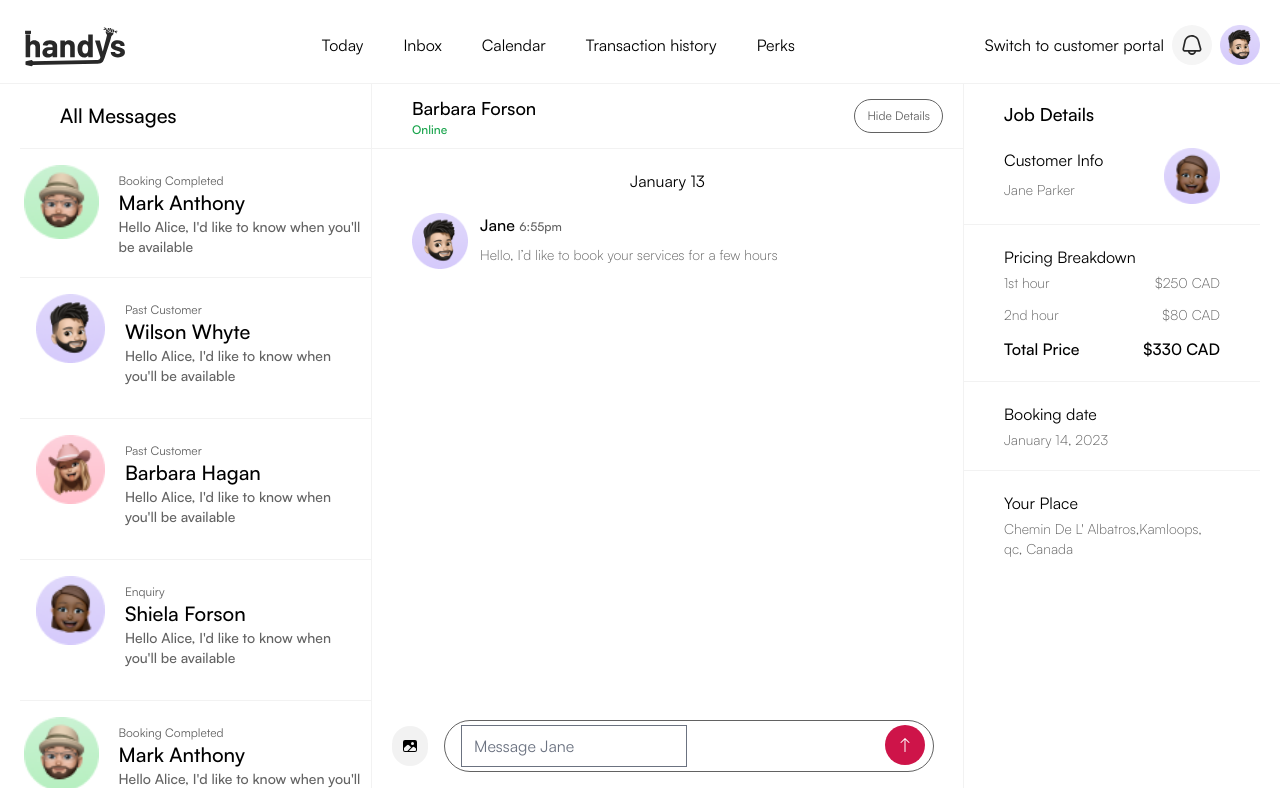
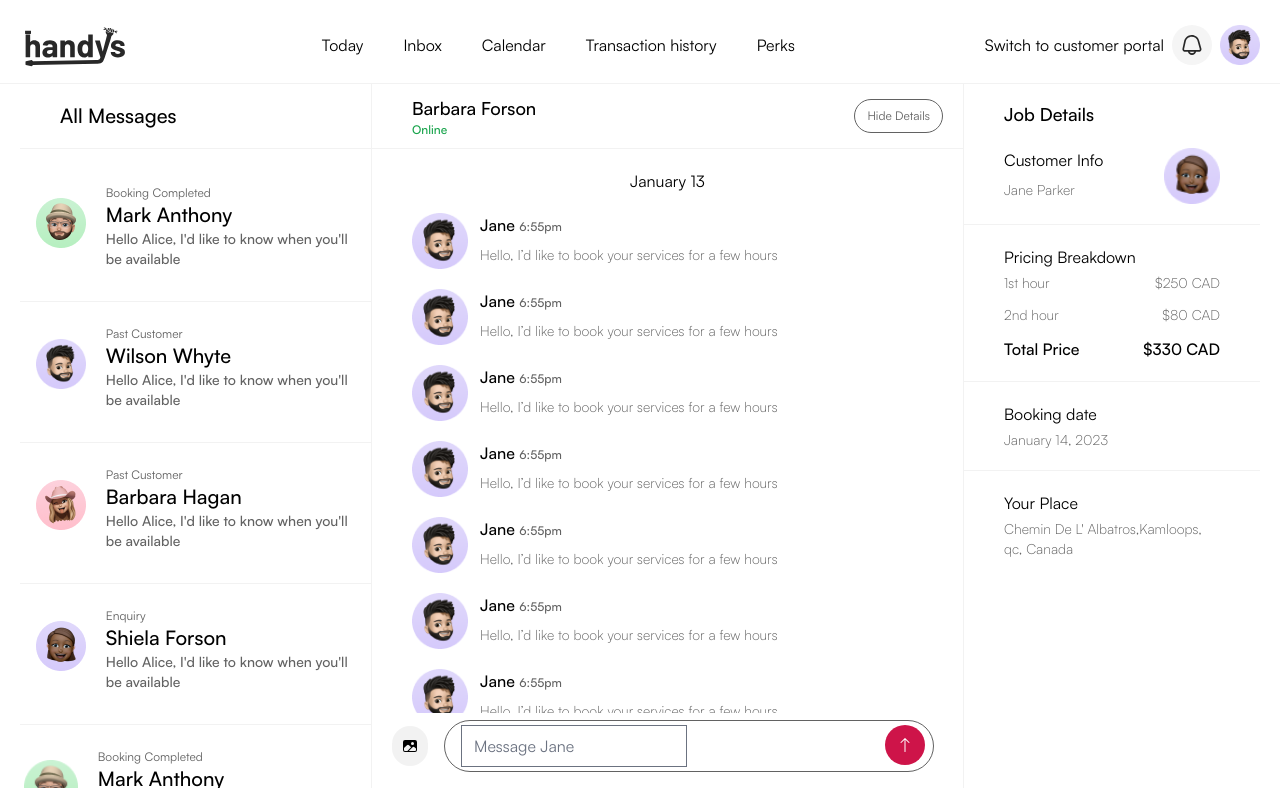
Before and after one commit to Handys-Inc/mvp-provider-portal, a React (Create React App) app: page /inbox in a window 1280 px wide. Built offline with nearby package versions, Linux system fonts and the light colour scheme.

Commit message:
message view fixes

```diff
--- a/src/app/Messaging/Messages.js
+++ b/src/app/Messaging/Messages.js
@@ -13,7 +13,7 @@ function Messages() {
       {/* Mobile Screens */}
       <div className="block md:hidden">
         <MobileInbox />
-        </div>
+      </div>
 
       {/* Desktop */}
       {/* Selector Pane */}
@@ -21,7 +21,7 @@ function Messages() {
         <div className="w-[22rem] border-r border-r-faintGray">
           <Selector />
         </div>
-        <div className="flex flex-1">
+        <div className="flex h-[88vh] flex-1">
           <div
             className={`${
               details ? "w-2/3 border-r border-r-faintGray" : "w-full"
--- a/src/app/Messaging/components/MessageView.js
+++ b/src/app/Messaging/components/MessageView.js
@@ -34,10 +34,114 @@ function MessageView({ setDetails, details }) {
       <RawBorder />
 
       {/* Actual Messages */}
-      <div className="w-full text-center mt-5">
+      <div className=" h-[68vh] overflow-y-scroll w-full text-center mt-5">
         <p>January 13</p>
 
         {/* Message Item */}
+        <div className="flex gap-3 justify-start px-10 my-5">
+          <div className="">
+            <img className="w-14" src={profile} alt="provider" />
+          </div>
+          <div className="text-left w-3/5">
+            <h3 className="font-semibold text-base">
+              Jane <span className="text-xs text-gray">6:55pm</span>
+            </h3>
+            <p className="text-gray text-sm font-light mt-2">
+              Hello, I’d like to book your services for a few hours
+            </p>
+          </div>
+        </div>
+        <div className="flex gap-3 justify-start px-10 my-5">
+          <div className="">
+            <img className="w-14" src={profile} alt="provider" />
+          </div>
+          <div className="text-left w-3/5">
+            <h3 className="font-semibold text-base">
+              Jane <span className="text-xs text-gray">6:55pm</span>
+            </h3>
+            <p className="text-gray text-sm font-light mt-2">
+              Hello, I’d like to book your services for a few hours
+            </p>
+          </div>
+        </div>
+        <div className="flex gap-3 justify-start px-10 my-5">
+          <div className="">
+            <img className="w-14" src={profile} alt="provider" />
+          </div>
+          <div className="text-left w-3/5">
+            <h3 className="font-semibold text-base">
+              Jane <span className="text-xs text-gray">6:55pm</span>
+            </h3>
+            <p className="text-gray text-sm font-light mt-2">
+              Hello, I’d like to book your services for a few hours
+            </p>
+          </div>
+        </div>
+        <div className="flex gap-3 justify-start px-10 my-5">
+          <div className="">
+            <img className="w-14" src={profile} alt="provider" />
+          </div>
+          <div className="text-left w-3/5">
+            <h3 className="font-semibold text-base">
+              Jane <span className="text-xs text-gray">6:55pm</span>
+            </h3>
+            <p className="text-gray text-sm font-light mt-2">
+              Hello, I’d like to book your services for a few hours
+            </p>
+          </div>
+        </div>
+        <div className="flex gap-3 justify-start px-10 my-5">
+          <div className="">
+            <img className="w-14" src={profile} alt="provider" />
+          </div>
+          <div className="text-left w-3/5">
+            <h3 className="font-semibold text-base">
+              Jane <span className="text-xs text-gray">6:55pm</span>
+            </h3>
+            <p className="text-gray text-sm font-light mt-2">
+              Hello, I’d like to book your services for a few hours
+            </p>
+          </div>
+        </div>
+        <div className="flex gap-3 justify-start px-10 my-5">
+          <div className="">
+            <img className="w-14" src={profile} alt="provider" />
+          </div>
+          <div className="text-left w-3/5">
+            <h3 className="font-semibold text-base">
+              Jane <span className="text-xs text-gray">6:55pm</span>
+            </h3>
+            <p className="text-gray text-sm font-light mt-2">
+              Hello, I’d like to book your services for a few hours
+            </p>
+          </div>
+        </div>
+        <div className="flex gap-3 justify-start px-10 my-5">
+          <div className="">
+            <img className="w-14" src={profile} alt="provider" />
+          </div>
+          <div className="text-left w-3/5">
+            <h3 className="font-semibold text-base">
+              Jane <span className="text-xs text-gray">6:55pm</span>
+            </h3>
+            <p className="text-gray text-sm font-light mt-2">
+              Hello, I’d like to book your services for a few hours
+            </p>
+          </div>
+        </div>
+        <div className="flex gap-3 justify-start px-10 my-5">
+          <div className="">
+            <img className="w-14" src={profile} alt="provider" />
+          </div>
+          <div className="text-left w-3/5">
+            <h3 className="font-semibold text-base">
+              Jane <span className="text-xs text-gray">6:55pm</span>
+            </h3>
+            <p className="text-gray text-sm font-light mt-2">
+              Hello, I’d like to book your services for a few hours
+            </p>
+          </div>
+        </div>
         <div className="flex gap-3 justify-start px-10 my-5">
           <div className="">
             <img className="w-14" src={profile} alt="provider" />
--- a/src/app/Messaging/components/Selector.js
+++ b/src/app/Messaging/components/Selector.js
@@ -2,9 +2,9 @@ import React from "react";
 import RawBorder from "../../../components/Border/RawBorder";
 
 import profile from "../../../assets/images/profile.png";
-import john from '../../../assets/sample/john.png'
-import jane from '../../../assets/sample/jane.png'
-import shiela from '../../../assets/sample/shiela.png'
+import john from "../../../assets/sample/john.png";
+import jane from "../../../assets/sample/jane.png";
+import shiela from "../../../assets/sample/shiela.png";
 
 function Selector() {
   return (
@@ -17,9 +17,9 @@ function Selector() {
       <RawBorder />
 
       {/* Message selected */}
-      <div className="flex gap-5 p-3cursor-pointer mb-5 rounded-2xl m-1 mt-4">
+      <div className="flex gap-5 items-center  p-3 cursor-pointer mb-5 rounded-2xl m-1 mt-4">
         <div>
-          <img className="w-24" src={john} alt="provider" />
+          <img className="w-16" src={john} alt="provider" />
         </div>
         <div className="text-left">
           <div className="text-gray mt-2 flex text-xs gap-2 items-center">
@@ -33,9 +33,9 @@ function Selector() {
       </div>
       <RawBorder />
       {/* 2 */}
-      <div className="flex gap-5 p-3  cursor-pointer mb-5 rounded-2xl m-1">
+      <div className="flex gap-5 items-center p-3  cursor-pointer mb-5 rounded-2xl m-1">
         <div>
-          <img className="w-24" src={profile} alt="provider" />
+          <img className="w-16" src={profile} alt="provider" />
         </div>
         <div className="text-left">
           <div className="text-gray mt-2 flex text-xs gap-2 items-center">
@@ -49,9 +49,9 @@ function Selector() {
       </div>
       <RawBorder />
       {/* 3 */}
-      <div className="flex gap-5 p-3  cursor-pointer mb-5 rounded-2xl m-1">
+      <div className="flex gap-5 items-center p-3  cursor-pointer mb-5 rounded-2xl m-1">
         <div>
-          <img className="w-24" src={shiela} alt="provider" />
+          <img className="w-16" src={shiela} alt="provider" />
         </div>
         <div className="text-left">
           <div className="text-gray mt-2 flex text-xs gap-2 items-center">
@@ -65,9 +65,9 @@ function Selector() {
       </div>
       <RawBorder />
       {/* 4 */}
-      <div className="flex gap-5 p-3  cursor-pointer mb-5 rounded-2xl m-1">
+      <div className="flex gap-5 items-center p-3  cursor-pointer mb-5 rounded-2xl m-1">
         <div>
-          <img className="w-24" src={jane} alt="provider" />
+          <img className="w-16" src={jane} alt="provider" />
         </div>
         <div className="text-left">
           <div className="text-gray mt-2 flex text-xs gap-2 items-center">
@@ -81,9 +81,9 @@ function Selector() {
       </div>
       <RawBorder />
       {/* Message selected */}
-      <div className="flex gap-5 p-3cursor-pointer mb-5 rounded-2xl m-1 mt-4">
+      <div className="flex gap-5 items-center p-3cursor-pointer mb-5 rounded-2xl m-1 mt-4">
         <div>
-          <img className="w-24" src={john} alt="provider" />
+          <img className="w-16" src={john} alt="provider" />
         </div>
         <div className="text-left">
           <div className="text-gray mt-2 flex text-xs gap-2 items-center">
@@ -97,9 +97,9 @@ function Selector() {
       </div>
       <RawBorder />
       {/* 2 */}
-      <div className="flex gap-5 p-3  cursor-pointer mb-5 rounded-2xl m-1">
+      <div className="flex gap-5 items-center p-3  cursor-pointer mb-5 rounded-2xl m-1">
         <div>
-          <img className="w-24" src={profile} alt="provider" />
+          <img className="w-16" src={profile} alt="provider" />
         </div>
         <div className="text-left">
           <div className="text-gray mt-2 flex text-xs gap-2 items-center">
@@ -113,9 +113,9 @@ function Selector() {
       </div>
       <RawBorder />
       {/* 3 */}
-      <div className="flex gap-5 p-3  cursor-pointer mb-5 rounded-2xl m-1">
+      <div className="flex gap-5 items-center p-3  cursor-pointer mb-5 rounded-2xl m-1">
         <div>
-          <img className="w-24" src={shiela} alt="provider" />
+          <img className="w-16" src={shiela} alt="provider" />
         </div>
         <div className="text-left">
           <div className="text-gray mt-2 flex text-xs gap-2 items-center">
@@ -129,9 +129,9 @@ function Selector() {
       </div>
       <RawBorder />
       {/* 4 */}
-      <div className="flex gap-5 p-3  cursor-pointer mb-5 rounded-2xl m-1">
+      <div className="flex gap-5 items-center p-3  cursor-pointer mb-5 rounded-2xl m-1">
         <div>
-          <img className="w-24" src={jane} alt="provider" />
+          <img className="w-16" src={jane} alt="provider" />
         </div>
         <div className="text-left">
           <div className="text-gray mt-2 flex text-xs gap-2 items-center">
```
